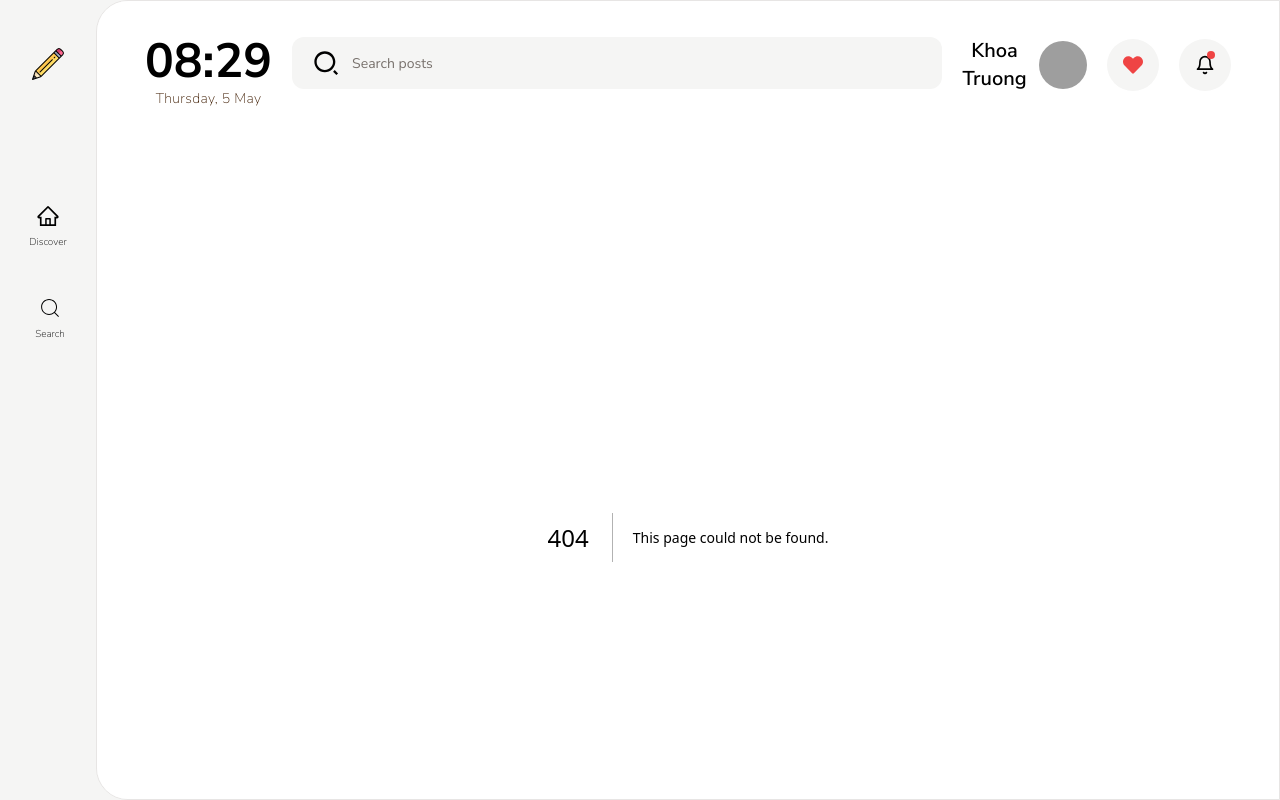
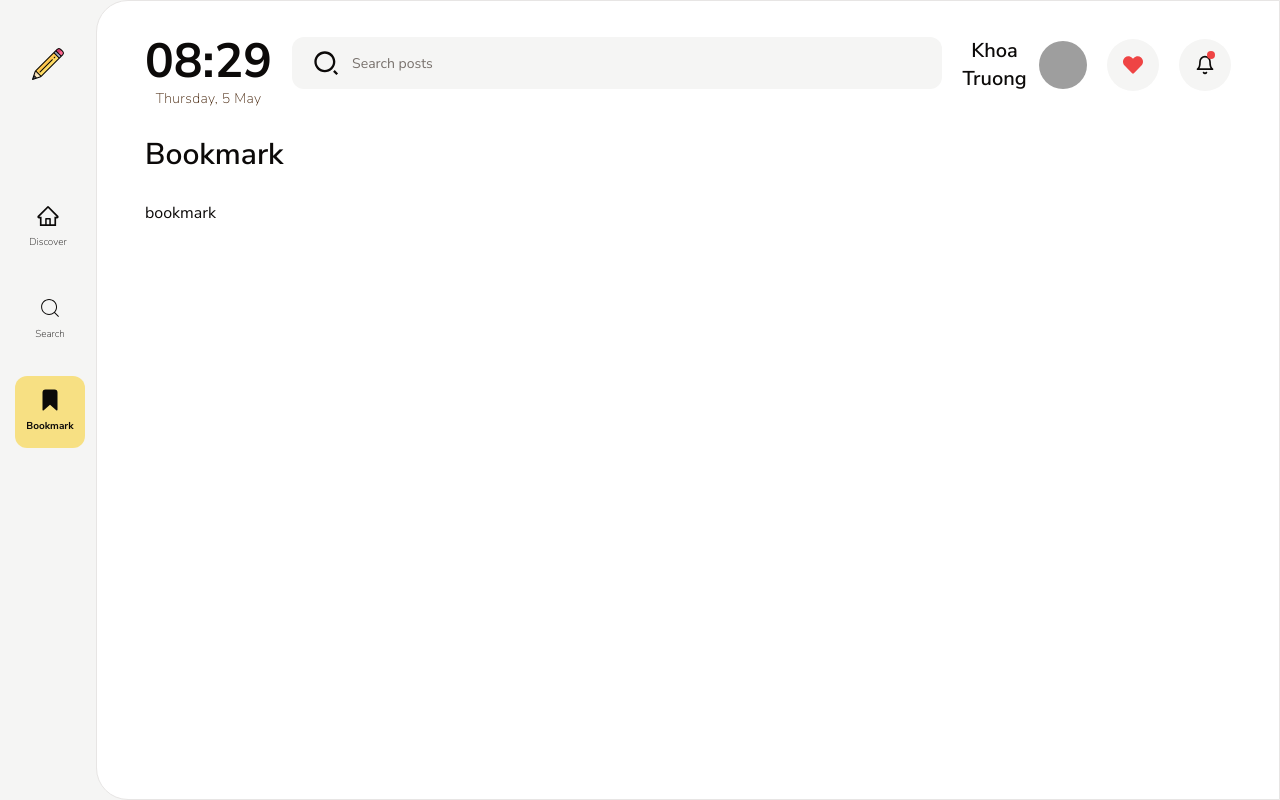
Before and after one commit to khoatruong19/my-blogger, a Next.js app: page /bookmark in a window 1280 px wide. Before the commit this address had no page. Built offline with nearby package versions, Linux system fonts and the light colour scheme; grey boxes are pictures that could not be loaded.

Commit message:
feat: bookmark entry

```diff
--- /dev/null
+++ b/src/app/bookmark/page.tsx
@@ -0,0 +1,5 @@
+import SectionLayout from '@/components/page-layout';
+
+export default function BookmarkPage() {
+  return <SectionLayout pageTitle='Bookmark'>bookmark</SectionLayout>;
+}
--- a/src/constants.ts
+++ b/src/constants.ts
@@ -1,7 +1,8 @@
 import { NavItem } from './types';
 import { AiOutlineHome, AiFillHome } from 'react-icons/ai';
-import { CiSearch } from 'react-icons/ci';
+import { CiSearch, CiBookmark } from 'react-icons/ci';
 import { RiSearchFill } from 'react-icons/ri';
+import { IoBookmark } from 'react-icons/io5';
 
 export const NAV_ITEMS: NavItem[] = [
   {
@@ -16,4 +17,10 @@ export const NAV_ITEMS: NavItem[] = [
     activeIcon: RiSearchFill,
     path: '/search',
   },
+  {
+    label: 'Bookmark',
+    icon: CiBookmark,
+    activeIcon: IoBookmark,
+    path: '/bookmark',
+  },
 ];
```
